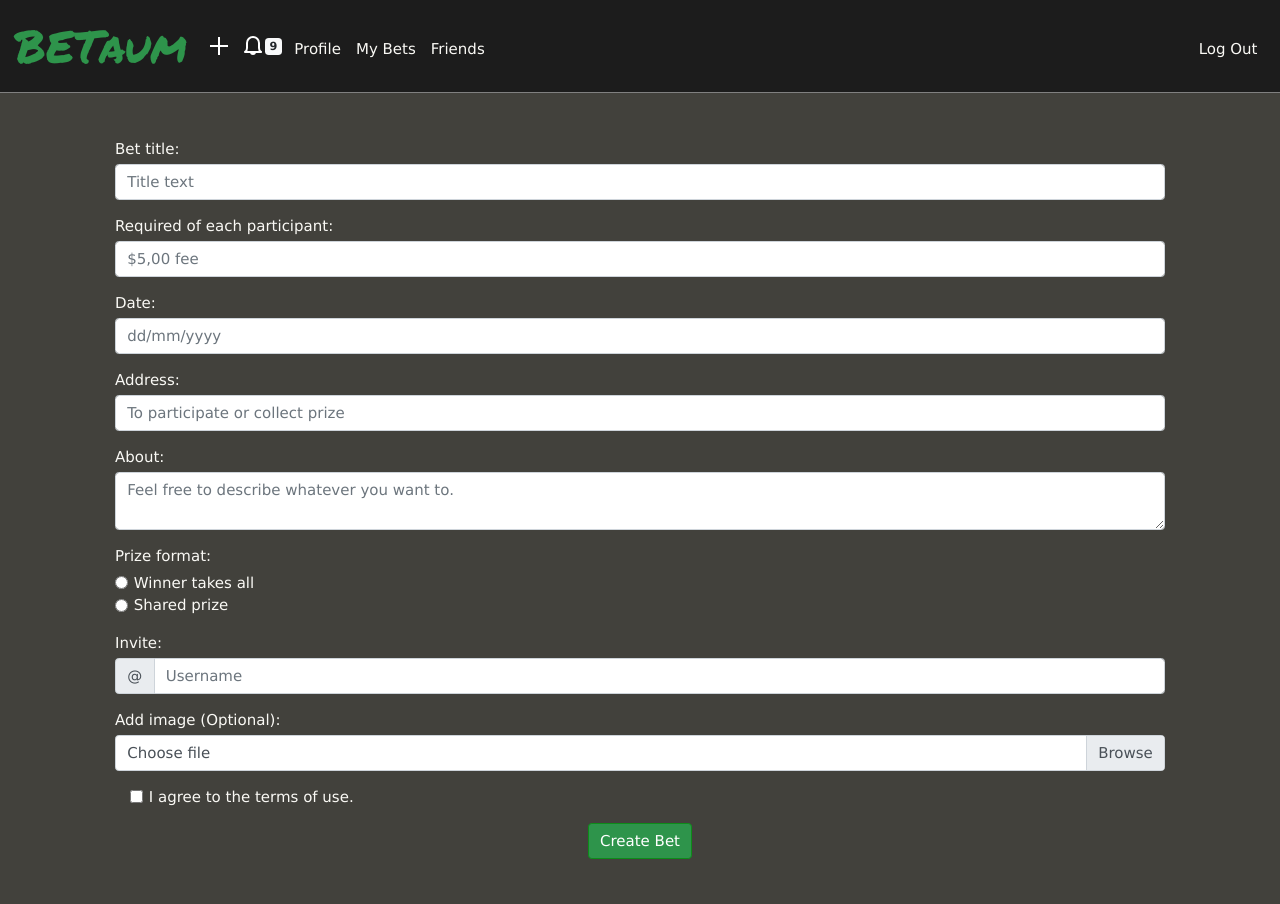
After one commit to guilhermepirani/betaum, a Flask app: page /newbet in a window 1280 px wide. The commit adds this page. Run offline with Flask 2, Linux system fonts and the light colour scheme; a user stored in the database is signed in; some libraries are stand-ins or nearby versions.

Commit message:
new bet layout ready

```diff
--- a/app.py
+++ b/app.py
@@ -139,6 +139,36 @@ def register():
         return render_template("/register.html")
 
 
+@app.route("/newbet", methods=["GET", "POST"])
+@login_required
+def newbet():
+    """Register new friendly bet"""
+    return render_template("/newbet.html")
+
+
+@app.route("/profile")
+@login_required
+def profile():
+    """User's Profile"""
+    return render_template("/profile.html")
+
+
+@app.route("/mybets")
+@login_required
+def mybets():
+    """User's ongoing bets"""
+    return render_template("/mybets.html")
+
+
+@app.route("/friends")
+@login_required
+def friends():
+    """User's friends"""
+    return render_template("/friends.html")
+
+
+
+
 def errorHandler(e):
     """Handle error"""
     if not isinstance(e, HTTPException):
--- /dev/null
+++ b/static/css/newbet.css
@@ -0,0 +1,28 @@
+
+label {
+    display: flex;
+    margin-bottom: .25rem;
+    text-align: left;
+}
+
+main .form-control {
+    display: flex;
+    width: 100%;
+
+}
+.input-block {
+    margin-bottom: 1rem;
+}
+
+#invites {
+    margin-top: 1rem;
+}
+
+#checkbox {
+    margin: 1rem;
+}
+.btn-primary {
+    color: #fff;
+    background: #2e944b;
+    border-color: #0d8c19;
+}
--- a/static/styles.css
+++ b/static/css/styles.css
@@ -1,3 +1,4 @@
+/* Overall theme */
 .dark-mode {
     background: #42413c;
     color: #faf9f5;
@@ -10,6 +11,8 @@
     text-decoration: none;
 }
 
+
+/* Top bar */
 .navbar {
     background: #f8f9fa;
     border-bottom: 1px solid #dee2e6;
@@ -17,30 +20,51 @@
     justify-content: unset;
 }
 
-nav .navbar-brand
+nav .navbar-brand .green
 {
     /* size for brand */
     font-size: xx-large;
+
+    /* color for brand */
+    color: #2e944b;
+    font-family: 'Permanent Marker', cursive;
+    font-size: 3rem;
 }
 
-/* colors for brand */
-nav .navbar-brand .green
-{
-    color: #2e944b;
+
+/* Items in top bar */
+.nav-link {
+    padding: 5px;
 }
 
 #plus {
     margin-left: auto;
 }
 
-.nav-link {
-    padding: 5px;
+.dropdown-menu {
+    background: #333;
+}
+
+.dropdown-item > img {
+    /* Aligning avatar inside notification */
+    margin-right: 0.5rem;
+    margin-bottom: 0.25rem;
+}
+
+.dropdown-item {
+    padding: 0.5rem;
+    max-width: 220px;
+    font-size: clamp(10px, 12px, 14px);
+    color: #eee;
 }
 
 .navbar-toggler {
     margin-left: 1rem;
+    padding: 0;
 }
 
+
+/* Main block universal styles */
 main .form-control
 {
     /* center form controls */
@@ -64,7 +88,3 @@ main img
     /* constrain images on small screens */
     max-width: 100%;
 }
-
-.table-striped {
-    text-align: left;
-}
--- a/templates/layout.html
+++ b/templates/layout.html
@@ -14,7 +14,11 @@
         <!-- https://favicon.io/emoji-favicons/money-mouth-face/ -->
         <link href="/static/favicon.ico" rel="icon">
 
-        <link href="/static/styles.css" rel="stylesheet">
+        <!-- Font -->
+        <link rel="preconnect" href="https://fonts.gstatic.com">
+        <link href="https://fonts.googleapis.com/css2?family=Permanent+Marker&display=swap" rel="stylesheet">
+
+        <link href="/static/css/styles.css" rel="stylesheet">
         <link rel="stylesheet" href="https://www.w3schools.com/w3css/4/w3.css">
         {% block style %}{% endblock %}
 
@@ -31,16 +35,25 @@
         <nav class="navbar navbar-expand-md">
             <a class="navbar-brand" href="/"><span class="green">BETaum</span></a>
                 {% if session.user_id %}
-                    <a id="plus" class="nav-link" href="/"><img src="../static/plus.svg"></a>
-                    <a class="nav-link" href="/"><img src="../static/bell.svg"><span class="badge badge-light">9</span></a>
-                    <button aria-controls="navbar" aria-expanded="false" aria-label="Toggle navigation" class="navbar-toggler navbar-dark bg-dark" data-target="#navbar" data-toggle="collapse" type="button">
-                        <span class="navbar-toggler-icon"></span>
+                    <a id="plus" class="nav-link" href="/newbet"><img src="../static/img/plus.svg"></a>
+                    <div class="dropdown show dropleft">
+                        <a class="nav-link " href="#" role="button" id="dropdownMenuLink" data-toggle="dropdown" aria-haspopup="true" aria-expanded="false">
+                            <img src="../static/img/bell.svg"><span class="badge badge-light">9</span>
+                        </a>
+                        <div class="dropdown-menu dropdown-menu-right" aria-labelledby="dropdownMenuButton">
+                            <a class="dropdown-item" href="#"><img src="../static/img/user.svg">Fernanda invited you</a>
+                            <a class="dropdown-item" href="#"><img src="../static/img/user.svg">Bet's over!</a>
+                            <a class="dropdown-item" href="#"><img src="../static/img/user.svg">Guilherme shared with you</a>
+                        </div>
+                    </div>
+                    <button aria-controls="navbar" aria-expanded="false" aria-label="Toggle navigation" class="navbar-toggler navbar-dark" data-target="#navbar" data-toggle="collapse" type="button">
+                        <img src="../static/img/user.svg">
                     </button>
                     <div class="collapse navbar-collapse" id="navbar">
                         <ul class="navbar-nav mr-auto mt-2">
-                            <li class="nav-item"><a class="nav-link" href="/">Profile</a></li>
-                            <li class="nav-item"><a class="nav-link" href="/">My Bets</a></li>
-                            <li class="nav-item"><a class="nav-link" href="/">Friends</a></li>
+                            <li class="nav-item"><a class="nav-link" href="/profile">Profile</a></li>
+                            <li class="nav-item"><a class="nav-link" href="/mybets">My Bets</a></li>
+                            <li class="nav-item"><a class="nav-link" href="/friends">Friends</a></li>
                         </ul>
                         <ul class="navbar-nav ml-auto mt-2">
                             <li class="nav-item"><a class="nav-link" href="/logout">Log Out</a></li>
@@ -49,7 +62,6 @@
                 {% else %}
                     <ul class="navbar-nav ml-auto mt-2">
                         <li class="nav-item"><a class="nav-link" href="/register">Register</a></li>
-                        <li class="nav-item"><a class="nav-link" href="/login">Log In</a></li>
                     </ul>
                 {% endif %}
         </nav>
--- /dev/null
+++ b/templates/newbet.html
@@ -0,0 +1,98 @@
+{% extends "layout.html" %}
+
+{% block title %}
+    New Bet
+{% endblock %}
+
+{% block style %}
+    <link href="/static/css/newbet.css" rel="stylesheet">
+{% endblock%}
+
+{% block main %}
+    <form action="/newbet" class="needs-validation" novalidate method="POST">
+        <label for="bname">Bet title:</label>
+        <div class="form-group">
+            <input type="text" class="form-control" id="bname" placeholder="Title text" name="bname" required>
+            <div class="valid-feedback">Valid.</div>
+            <div class="invalid-feedback">Please fill out this field.</div>
+        </div>
+        <label for="entry">Required of each participant:</label>
+        <div class="form-group">
+            <input type="text" class="form-control" id="entry" placeholder="$5,00 fee" name="entry" required>
+            <div class="valid-feedback">Valid.</div>
+            <div class="invalid-feedback">Please fill out this field.</div>
+        </div>
+        <label for="date">Date:</label>
+        <div class="form-group">
+            <input type="text" class="form-control" id="date" placeholder="dd/mm/yyyy" name="date">
+        </div>
+        <div class="form-group">
+            <label for="place">Address:</label>
+            <input type="text" class="form-control" id="place" placeholder="To participate or collect prize" name="place">
+        </div>
+        <label for="about">About:</label>
+        <div class="input-block">
+            <textarea class="form-control" id="about" name="about" placeholder="Feel free to describe whatever you want to."></textarea>
+        </div>
+        <label>Prize format:</label>
+        <div class="form-check">
+            <label class="form-check-label">
+                <input type="radio" class="form-check-input" name="optradio">Winner takes all
+            </label>
+        </div>
+        <div class="form-check">
+            <label class="form-check-label">
+                <input type="radio" class="form-check-input" name="optradio">Shared prize
+            </label>
+        </div>
+        <label id="invites">Invite:</label>
+        <div class="input-group mb-3">
+            <div class="input-group-prepend">
+                <span class="input-group-text">@</span>
+            </div>
+            <input type="text" class="form-control" placeholder="Username">
+        </div>
+        <label>Add image (Optional):</label>
+        <div class="custom-file">
+            <input type="file" class="custom-file-input" id="customFile">
+            <label class="custom-file-label" for="customFile">Choose file</label>
+        </div>
+        <div class="form-group form-check">
+            <label id="checkbox" class="form-check-label">
+                <input class="form-check-input" type="checkbox" name="remember" required> I agree to the terms of use.
+                <div class="valid-feedback">Valid.</div>
+                <div class="invalid-feedback">Check this checkbox to continue.</div>
+            </label>
+        </div>
+
+        <button type="submit" class="btn btn-primary">Create Bet</button>
+    </form>
+
+<script>
+// Disable form submissions if there are invalid fields
+(function() {
+  'use strict';
+  window.addEventListener('load', function() {
+    // Get the forms we want to add validation styles to
+    var forms = document.getElementsByClassName('needs-validation');
+    // Loop over them and prevent submission
+    var validation = Array.prototype.filter.call(forms, function(form) {
+      form.addEventListener('submit', function(event) {
+        if (form.checkValidity() === false) {
+          event.preventDefault();
+          event.stopPropagation();
+        }
+        form.classList.add('was-validated');
+      }, false);
+    });
+  }, false);
+})();
+
+// Add the following code if you want the name of the file appear on select
+$(".custom-file-input").on("change", function() {
+  var fileName = $(this).val().split("\\").pop();
+  $(this).siblings(".custom-file-label").addClass("selected").html(fileName);
+});
+</script>
+
+{% endblock %}
```
Also changed, not shown: static/css/index.css (added, +90 -0 lines), static/index.css (deleted, +0 -43 lines), templates/friends.html (added, +9 -0 lines), templates/index.html (+36 -25 lines), templates/mybets.html (added, +9 -0 lines), templates/profile.html (added, +9 -0 lines), static/img/bell.svg (renamed from static/bell.svg), static/img/eye.svg (added), static/img/favicon.ico (renamed from static/favicon.ico), static/img/plus.svg (renamed from static/plus.svg), static/img/search.svg (added), static/img/send.svg (added), static/img/user.svg (added).
